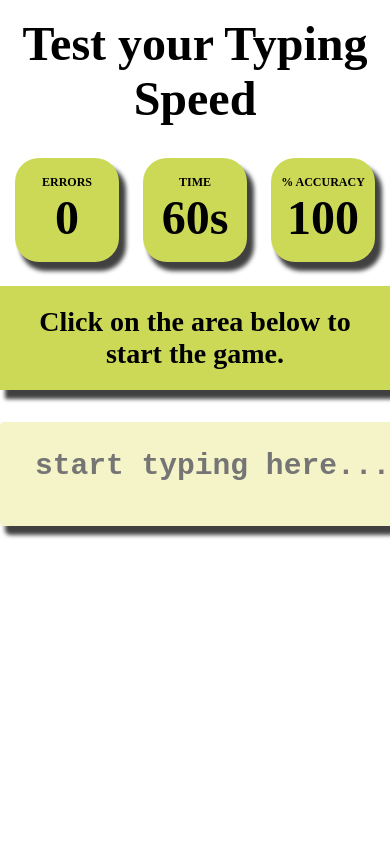
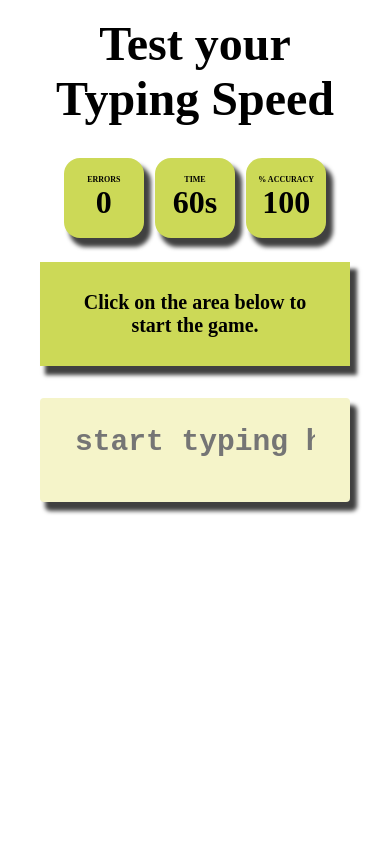
Before and after one commit to jai-kj/JaiJain_AdvancedJavascript_gradedproj3, a plain HTML site: page index.html in a window 390 px wide. Shown: the top 841 px of the page. Drawn offline with Linux system fonts and the light colour scheme.

Commit message:
responsive queries added

```diff
--- a/index.html
+++ b/index.html
@@ -11,6 +11,7 @@
 </head>
 
 <body id="body">
+    <div class="container">
         <h1 class="app-title">Test your Typing Speed</h1>
         <div class="app-card-box">
             <div class="app-card bg-lime bg-shadow d-none" id="wpm-box">
@@ -50,6 +51,7 @@
         <div class="alert-box bg-shadow" id="alert-box">
             Click outside the input box to Pause the Game!
         </div>
+    </div>
 
     <script src="index.js"></script>
 </body>
--- a/index.js
+++ b/index.js
@@ -97,8 +97,6 @@ const updateAlertBox = (show = true) => {
             : "Game Paused!"
         : "Game Finished!"
     const showAlert = show ? true : false
-    console.log("state.isGamePaused :", state.isGamePaused)
-    console.log("showAlert :", showAlert)
 
     updateElement(elements.alertBox, "textContent", alert)
 
--- a/style.css
+++ b/style.css
@@ -7,14 +7,20 @@
 html,
 body {
     height: 100%;
-    overflow: hidden;
 }
 
 body {
+    overflow: hidden;
     -webkit-user-select: none;
     -moz-user-select: none;
     -ms-user-select: none;
     user-select: none;
+}
+
+.container {
+    max-width: 1100px;
+    margin: 0 auto;
+    padding: 0 2.5rem;
 }
 
 h1.app-title {
@@ -64,7 +70,7 @@ h1.value {
     margin: 1.5rem auto;
     width: fit-content;
     padding: 0rem 2rem;
-    height: 6.5rem;
+    min-height: 6.5rem;
     display: flex;
     align-items: center;
     text-align: center;
@@ -76,7 +82,7 @@ h2.text {
 
 .text-input-box {
     margin: 2rem auto 1rem auto;
-    width: 65rem;
+    width: 100%;
     height: 6.5rem;
     padding: 1.5rem 2rem;
     border-radius: 0.25rem;
@@ -150,6 +156,7 @@ h2.text {
     position: absolute;
     z-index: 9;
     border-radius: 2rem;
+    text-align: center;
 }
 
 .alert-add-animation {
@@ -177,3 +184,54 @@ h2.text {
         transform: translate(-50%, 100% + 1.5rem);
     }
 }
+
+
+/* Tablets and under if rotated*/
+
+@media (max-width:1100px) and (orientation:landscape) {
+    body {
+        overflow: auto;
+    }
+    .alert-box {
+        display: none;
+    }
+}
+
+
+/* Tablets and under*/
+
+@media (max-width:500px) {
+    body {
+        overflow: auto;
+    }
+    .app-card>h4 {
+        font-size: 0.5rem;
+    }
+    h1.value {
+        font-size: 2rem;
+    }
+    h2.text {
+        font-size: 1.25em;
+    }
+    .app-card-box {
+        flex-wrap: wrap;
+    }
+    .app-card {
+        margin: 0 0.35rem;
+        width: 5rem;
+        height: 5rem;
+        border-radius: 1rem;
+    }
+}
+
+@media (max-width:300px) {
+    .app-card-box {
+        flex-wrap: wrap;
+    }
+    .app-card {
+        margin: 0.5rem;
+    }
+    .alert-box {
+        display: none;
+    }
+}
```
Lines whose indentation alone changed are shown as unchanged.
